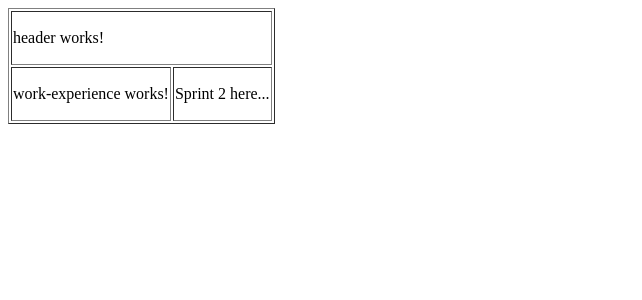
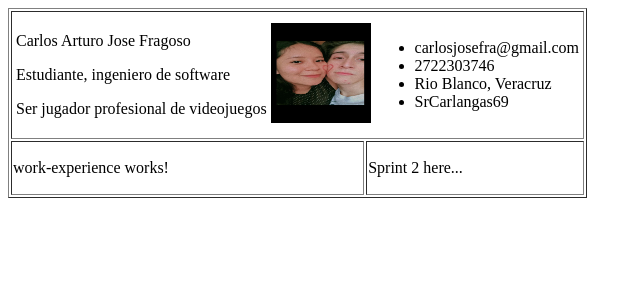
Before and after one commit to CarlosArt17/CarlosArt17.github.io, an Angular app: page / in a window 1280 px wide. Shown: the top 300 px of the page, without its empty margins (0-642 px from the left). Built offline with nearby package versions, Linux system fonts and the light colour scheme.

Commit message:
create header #2

```diff
--- a/src/app/header/header.component.html
+++ b/src/app/header/header.component.html
@@ -1 +1,24 @@
-<p>header works!</p>
+<table>
+    <tr>
+        <td>
+            <p>Carlos Arturo Jose Fragoso</p>
+            <p>Estudiante, ingeniero de software</p>
+            <p>Ser jugador profesional de videojuegos</p>
+        </td>
+
+        <td>
+            <img src="..\assets\imagenes\Fotito.jpeg" width="100" height="100">
+        </td>
+
+        <td>
+            <ul>
+                <li>carlosjosefra@gmail.com</li>
+                <li>2722303746</li>
+                <li>Rio Blanco, Veracruz</li>
+                <li>SrCarlangas69</li>
+            </ul>
+        </td>
+
+
+    </tr>
+</table>
```
Also changed, not shown: src/assets/imagenes/Fotito.jpeg (added).
